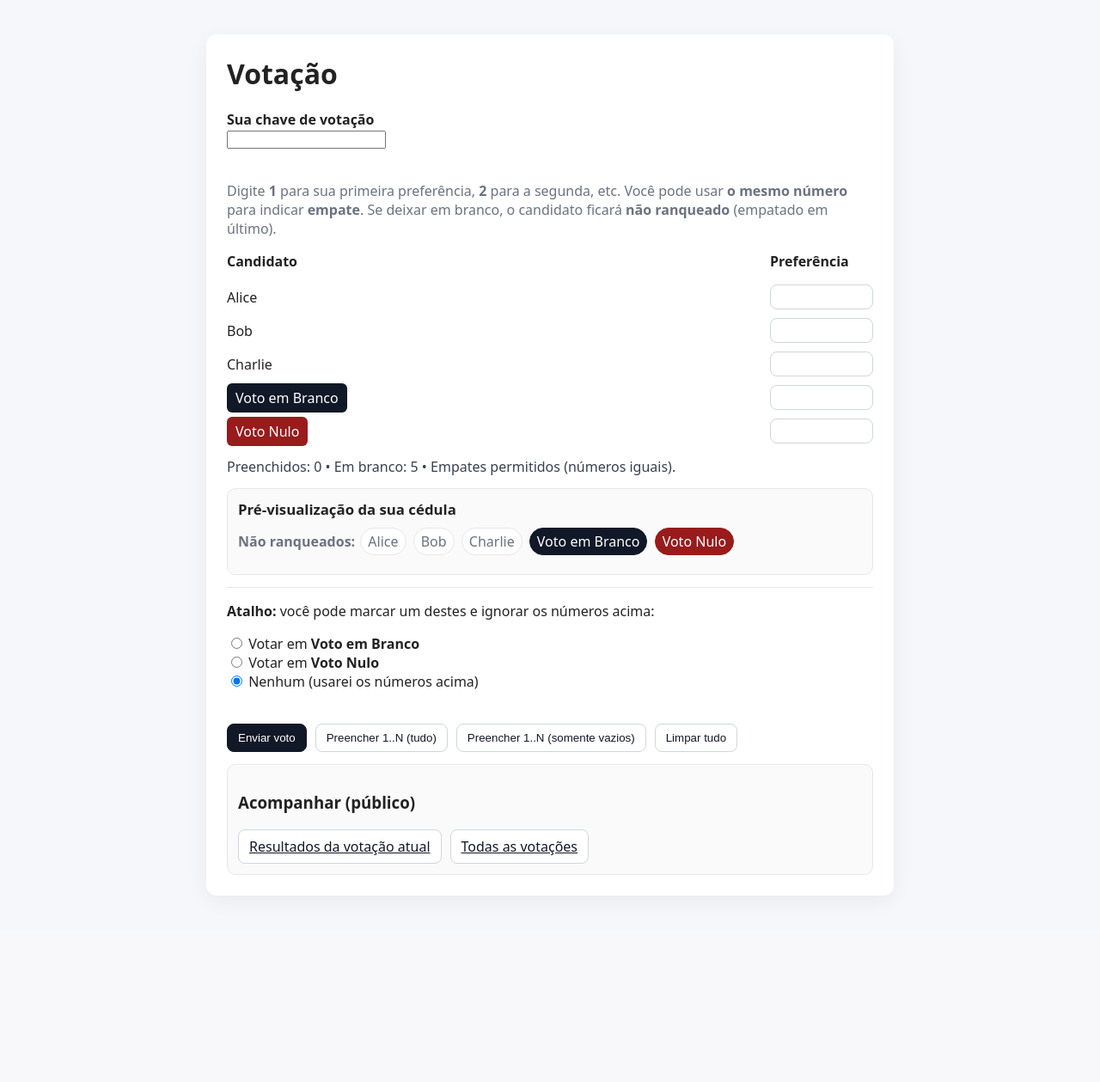
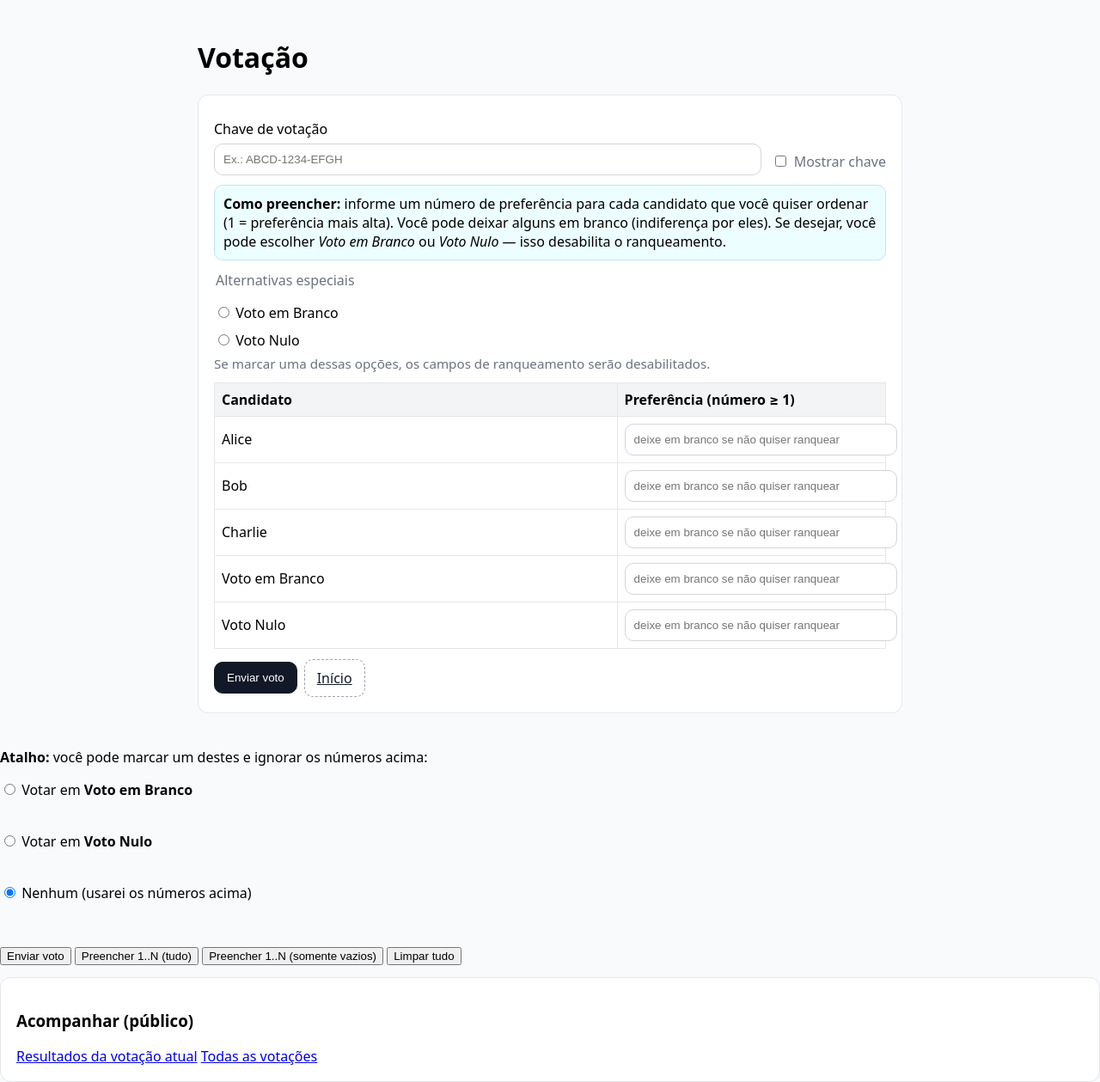
Before and after one commit to Jccasafus-hub/SchulzeVote, a Flask app: page /vote in a window 1280 px wide. Shown: the whole page at 86% size. Before the commit the page ends 1018 px from the top, so only its background shows below. Run offline with Flask 3, Linux system fonts and the light colour scheme.

Commit message:
Update vote.html

```diff
--- a/templates/vote.html
+++ b/templates/vote.html
@@ -1,87 +1,144 @@
-<!DOCTYPE html>
+<!doctype html>
 <html lang="pt-BR">
 <head>
-  <meta charset="UTF-8">
-  <title>Votação - SchulzeVote</title>
-  <link rel="stylesheet" href="{{ url_for('static', filename='style.css') }}">
+  <meta charset="utf-8">
+  <title>Votar</title>
+  <meta name="viewport" content="width=device-width, initial-scale=1">
   <style>
-    .grid { display:grid; gap:10px; grid-template-columns: 1fr 120px; align-items:center; }
-    .row { display:contents; }
-    .hdr { font-weight:bold; }
-    .special { background:#111827; color:#fff; padding:6px 10px; border-radius:6px; }
-    .special-null { background:#991b1b; color:#fff; padding:6px 10px; border-radius:6px; }
-    .muted { color:#6b7280; }
-    .sep { margin:14px 0; border-top:1px solid #e5e7eb; }
-    input[type="number"] { width:100%; padding:6px 8px; border:1px solid #d1d5db; border-radius:8px; }
-    input[disabled] { background:#f3f4f6; }
-    .info { margin-top:6px; }
-    .ok { color:#059669; }
-    .note { color:#374151; }
-    .preview { margin-top:14px; border:1px solid #e5e7eb; border-radius:10px; padding:12px; background:#fafafa; }
-    .preview h3 { margin:0 0 8px 0; font-size:1.05rem; }
-    .tier { margin-bottom:8px; }
-    .tier b { display:inline-block; min-width:64px; }
-    .chip { display:inline-block; padding:4px 8px; margin:2px; background:#fff; border:1px solid #e5e7eb; border-radius:999px; }
-    .chip.special { background:#111827; color:#fff; border-color:#111827; }
-    .chip.special-null { background:#991b1b; color:#fff; border-color:#991b1b; }
-    .actions { display:flex; gap:10px; align-items:center; flex-wrap:wrap; }
-    .button { background:#111827; color:#fff; border:1px solid #111827; padding:8px 12px; border-radius:8px; cursor:pointer; }
-    .button-secondary { background:#fff; color:#111827; border:1px solid #d1d5db; padding:8px 12px; border-radius:8px; cursor:pointer; }
+    body{font-family:system-ui,-apple-system,Segoe UI,Roboto,Helvetica,Arial,sans-serif;margin:0;background:#f8fafc}
+    .wrap{max-width:820px;margin:0 auto;padding:24px}
+    .card{background:#fff;border:1px solid #e5e7eb;border-radius:12px;padding:18px}
+    .row{display:flex;gap:8px;align-items:center;flex-wrap:wrap}
+    label{display:block;margin:10px 0 6px}
+    input[type=text], input[type=password], input[type=number]{width:100%;padding:10px;border:1px solid #d1d5db;border-radius:10px}
+    table{border-collapse:collapse;width:100%}
+    th,td{border:1px solid #e5e7eb;padding:8px;text-align:left}
+    th{background:#f3f4f6}
+    .muted{color:#6b7280}
+    .notice{background:#ecfeff;border:1px solid #bae6fd;padding:10px;border-radius:10px;margin:10px 0}
+    .btn{padding:10px 14px;border-radius:10px;border:1px solid #111827;background:#111827;color:#fff;cursor:pointer}
+    .btn.ghost{background:#fff;color:#111827;border:1px dashed #9ca3af}
   </style>
 </head>
 <body>
-  <div class="container">
+  <div class="wrap">
     <h1>Votação</h1>
 
-    <form method="POST" id="voteForm">
-      <label for="voter_id"><b>Sua chave de votação</b></label><br>
-      <input type="text" id="voter_id" name="voter_id" required><br><br>
+    <!-- mensagens flash -->
+    <div class="msgs">
+      {% with messages = get_flashed_messages(with_categories=true) %}
+        {% if messages %}
+          {% for category, message in messages %}
+            <div class="msg {{category}}">{{ message }}</div>
+          {% endfor %}
+        {% endif %}
+      {% endwith %}
+    </div>
 
-      <p class="muted">
-        Digite <b>1</b> para sua primeira preferência, <b>2</b> para a segunda, etc.
-        Você pode usar <b>o mesmo número</b> para indicar <b>empate</b>.
-        Se deixar em branco, o candidato ficará <b>não ranqueado</b> (empatado em último).
-      </p>
+    <div class="card">
+      <form method="post" action="{{ url_for('vote') }}" id="voteForm">
+        <!-- CHAVE (com mostrar/ocultar) -->
+        <label for="voter_id">Chave de votação</label>
+        <div class="row" style="gap:12px">
+          <input id="voter_id" name="voter_id" type="password" required placeholder="Ex.: ABCD-1234-EFGH" style="flex:1;min-width:240px" inputmode="latin-prose" autocomplete="one-time-code">
+          <label class="muted" style="display:flex;align-items:center;gap:6px;">
+            <input type="checkbox" onclick="toggleVoterKey()"> Mostrar chave
+          </label>
+        </div>
 
-      <div class="grid hdr">
-        <div>Candidato</div>
-        <div>Preferência</div>
-      </div>
+        <div class="notice">
+          <b>Como preencher:</b>
+          informe um número de preferência para cada candidato que você quiser ordenar (1 = preferência mais alta).
+          Você pode deixar alguns em branco (indiferença por eles).
+          Se desejar, você pode escolher <i>Voto em Branco</i> ou <i>Voto Nulo</i> — isso desabilita o ranqueamento.
+        </div>
 
-      <div id="candGrid" class="grid">
-        {% for c in candidates %}
-          {% set is_blank = (c == "Voto em Branco") %}
-          {% set is_null = (c == "Voto Nulo") %}
-          <div class="row">
-            <div>
-              {% if is_blank %}
-                <span class="special">{{ c }}</span>
-              {% elif is_null %}
-                <span class="special-null">{{ c }}</span>
-              {% else %}
-                {{ c }}
-              {% endif %}
-              <input type="hidden" name="cand_{{ loop.index0 }}" value="{{ c }}">
-            </div>
-            <div>
-              <input type="number" min="1" step="1" inputmode="numeric"
-                     name="rank_{{ loop.index0 }}" class="rank-input"
-                     data-candidate="{{ c }}">
-            </div>
+        <!-- ESPECIAIS: branco/nulo -->
+        <fieldset style="border:none;padding:0;margin:12px 0">
+          <legend class="muted" style="margin-bottom:6px">Alternativas especiais</legend>
+          <label style="margin-right:16px">
+            <input type="radio" name="special_vote" value="BLANK" onchange="onSpecialChange(this)">
+            Voto em Branco
+          </label>
+          <label>
+            <input type="radio" name="special_vote" value="NULL" onchange="onSpecialChange(this)">
+            Voto Nulo
+          </label>
+          <div class="muted" style="margin-top:4px;font-size:.95rem">
+            Se marcar uma dessas opções, os campos de ranqueamento serão desabilitados.
           </div>
-        {% endfor %}
-      </div>
+        </fieldset>
 
-      <div id="statusBox" class="info note"></div>
+        <!-- RANKEAMENTO NUMÉRICO (compatível com app.py) -->
+        <table id="rankTable">
+          <thead>
+            <tr><th style="width:60%">Candidato</th><th style="width:40%">Preferência (número ≥ 1)</th></tr>
+          </thead>
+          <tbody>
+            {% for c in candidates %}
+              <tr>
+                <td>{{ c }}</td>
+                <td>
+                  <!-- campos no formato que o app.py espera: pares cand_i / rank_i -->
+                  <input type="hidden" name="cand_{{ loop.index0 }}" value="{{ c }}">
+                  <input type="number" name="rank_{{ loop.index0 }}" min="1" step="1" inputmode="numeric" placeholder="deixe em branco se não quiser ranquear">
+                </td>
+              </tr>
+            {% endfor %}
+          </tbody>
+        </table>
 
-      <div class="preview" id="livePreview" aria-live="polite" aria-atomic="true">
-        <h3>Pré-visualização da sua cédula</h3>
-        <div id="previewContent" class="muted">Comece a preencher os números ou selecione Branco/Nulo.</div>
-      </div>
+        <div class="row" style="margin-top:12px">
+          <button type="submit" class="btn">Enviar voto</button>
+          <a href="{{ url_for('index') }}" class="btn ghost">Início</a>
+        </div>
+      </form>
+    </div>
+  </div>
 
-      <div class="sep"></div>
+<script>
+function toggleVoterKey(){
+  const inp = document.getElementById('voter_id');
+  if(!inp) return;
+  inp.type = (inp.type === 'password') ? 'text' : 'password';
+}
 
-      <p><b>Atalho:</b> você pode marcar um destes e ignorar os números acima:</p>
+function onSpecialChange(radio){
+  const table = document.getElementById('rankTable');
+  const disabled = !!(radio && radio.checked);
+  // Se escolheu uma especial, desabilita todos inputs de ranking
+  const rbs = document.querySelectorAll('input[name="special_vote"]');
+  const anySelected = Array.from(rbs).some(x=>x.checked);
+  const inputs = table.querySelectorAll('input[type="number"]');
+  inputs.forEach(inp=>{
+    inp.disabled = anySelected;
+    if (anySelected) inp.value = '';
+  });
+}
+
+// Se desmarcar todas especiais (ex: clicando na selecionada de novo), reabilita:
+document.querySelectorAll('input[name="special_vote"]').forEach(el=>{
+  el.addEventListener('click', function(e){
+    // permitir “desselecionar” clicando na mesma opção
+    if (this.previousChecked){
+      this.checked = false; // toggla
+      this.previousChecked = false;
+      // reabilita ranking
+      const inputs = document.querySelectorAll('#rankTable input[type="number"]');
+      inputs.forEach(inp=> inp.disabled = false);
+    } else {
+      // marcar e desmarcar as outras
+      document.querySelectorAll('input[name="special_vote"]').forEach(o=>{
+        if (o !== this) o.previousChecked = false;
+      });
+      this.previousChecked = this.checked;
+      onSpecialChange(this);
+    }
+  });
+});
+</script>
+</body>
+</html>      <p><b>Atalho:</b> você pode marcar um destes e ignorar os números acima:</p>
       <label><input type="radio" name="special_vote" value="BLANK"> Votar em <b>Voto em Branco</b></label><br>
       <label><input type="radio" name="special_vote" value="NULL"> Votar em <b>Voto Nulo</b></label><br>
       <label><input type="radio" name="special_vote" value="" checked> Nenhum (usarei os números acima)</label>
```
